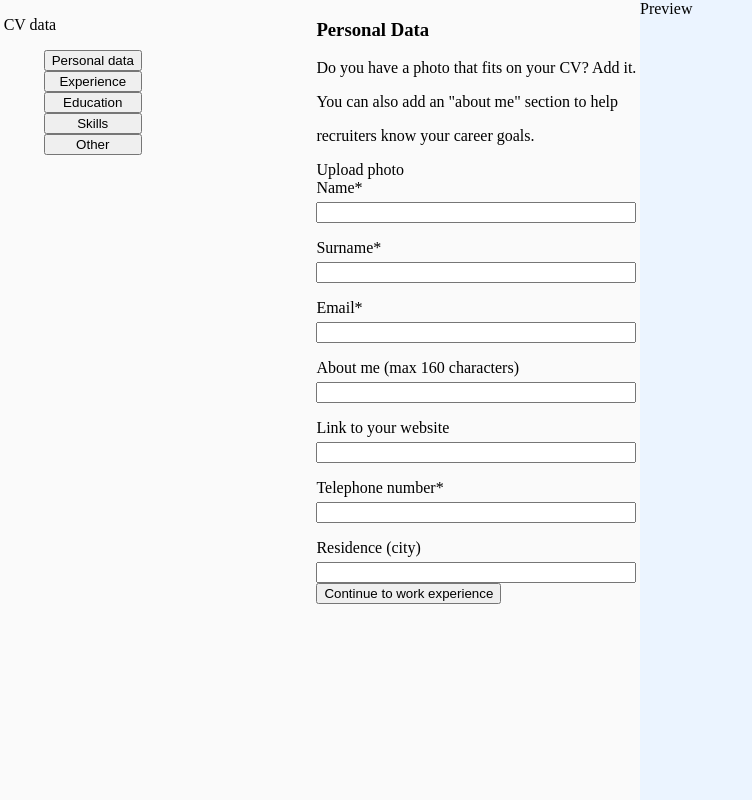
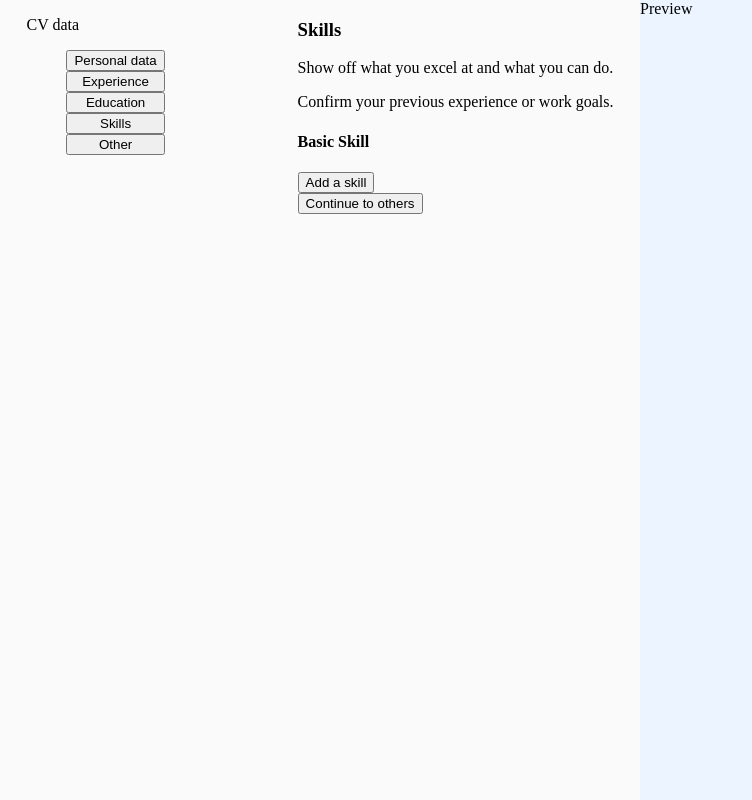
Before and after one commit to newbbiecoder/cv-application, a React (Vite) app: page / in a window 1280 px wide. Both pictures are taken after a click on the button "Skills". Shown: the whole page, without its empty margins (0-752 px from the left). Built offline with nearby package versions, Linux system fonts and the light colour scheme.

Commit message:
Added skills component to sidebarButtons component so on clicking skills button, form appears for user to enter their skills Added basic layout styling for skills.jsx component

```diff
--- a/src/App.css
+++ b/src/App.css
@@ -49,3 +49,9 @@
         display: flex;
     }
 }
+
+.skill-info {
+    display: flex;
+    flex-direction: column;
+    gap: 1rem;
+}
--- a/src/components/sidebarButtons.jsx
+++ b/src/components/sidebarButtons.jsx
@@ -2,6 +2,7 @@ import { useState } from "react";
 import PersonalDataInput from "./personalData";
 import ExperienceInput from "./experience";
 import Education from "./education";
+import Skills from "./skills";
 
 export default function SideBarButtons() {
     const [activeSection, setActiveSection] = useState('');
@@ -31,6 +32,10 @@ export default function SideBarButtons() {
             document.querySelector('.edit-container > .personalData')?.remove();
             return <Education />
         }
+        else if(activeSection === "Skills") {
+            document.querySelector('.edit-container > .personalData')?.remove();
+            return <Skills />
+        }
     }
     return (
         <>
--- /dev/null
+++ b/src/components/skills.jsx
@@ -0,0 +1,43 @@
+import { useState } from "react"
+
+export default function Skills() {
+    const [forms, setForms] = useState([]);
+
+    const addForm = () => {
+        setForms([...forms, <SkillInfo key={crypto.randomUUID()} />])
+    }
+    return (
+        <div className="skills">
+            <h3>Skills</h3>
+            <p>Show off what you excel at and what you can do.</p>
+            <p>Confirm your previous experience or work goals.</p>
+
+            <h4>Basic Skill</h4>
+
+            <button className="add-skill" onClick={addForm}>
+                Add a skill
+                {/* <img src="" alt="" /> */}
+            </button>
+
+            <div className="skill-info">
+                {forms}
+            </div>
+
+            <button className="btn-education">
+                Continue to others
+                {/* <img src="" alt="" /> */}
+            </button>
+
+        </div>
+    )
+}
+
+function SkillInfo() {
+    return (
+        <div className="form-fields">
+            <label htmlFor="skillName" id={crypto.randomUUID()}>
+                <input type="text" name="skillName" />
+            </label>
+        </div>
+    )
+}
```
